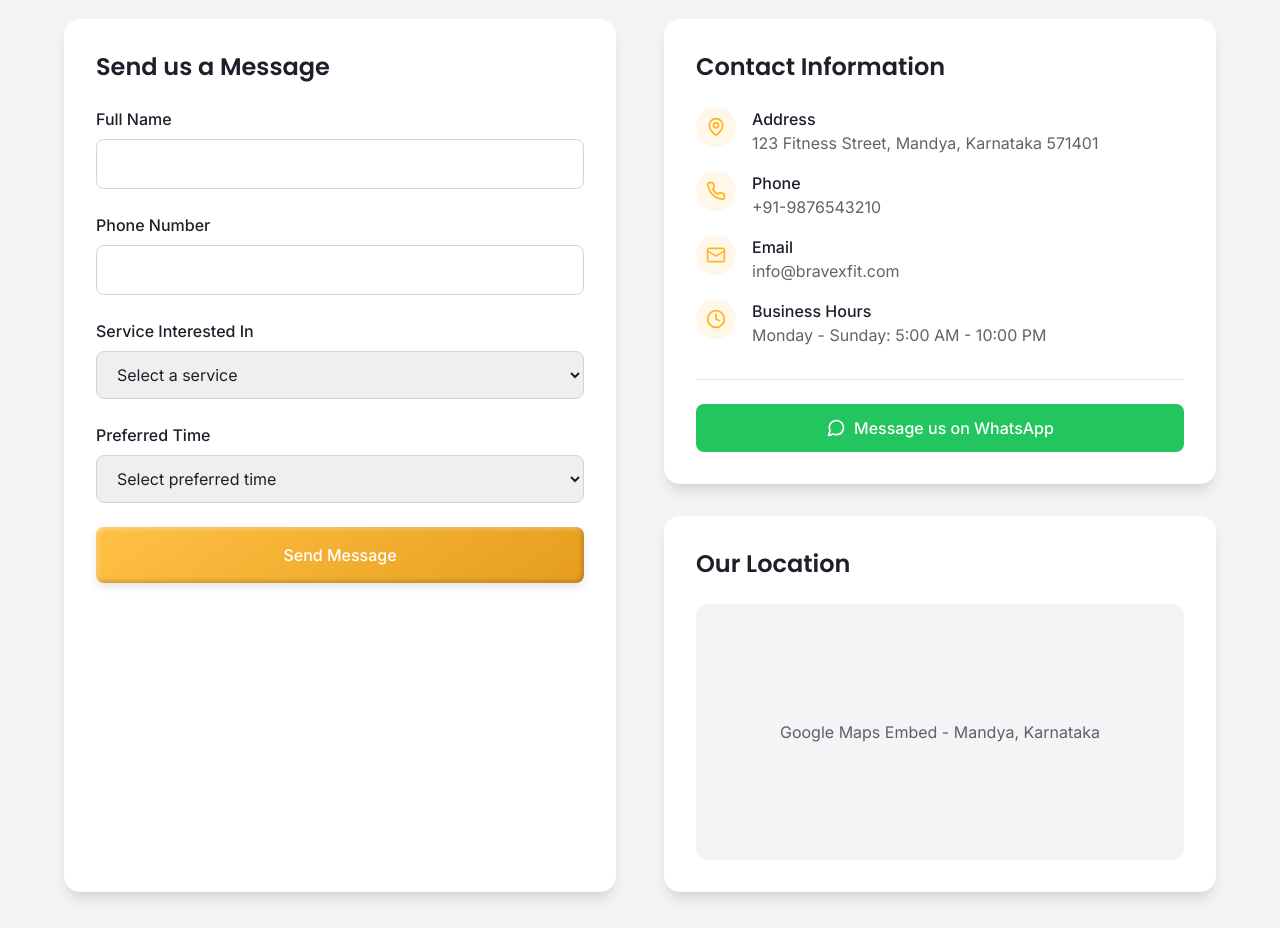
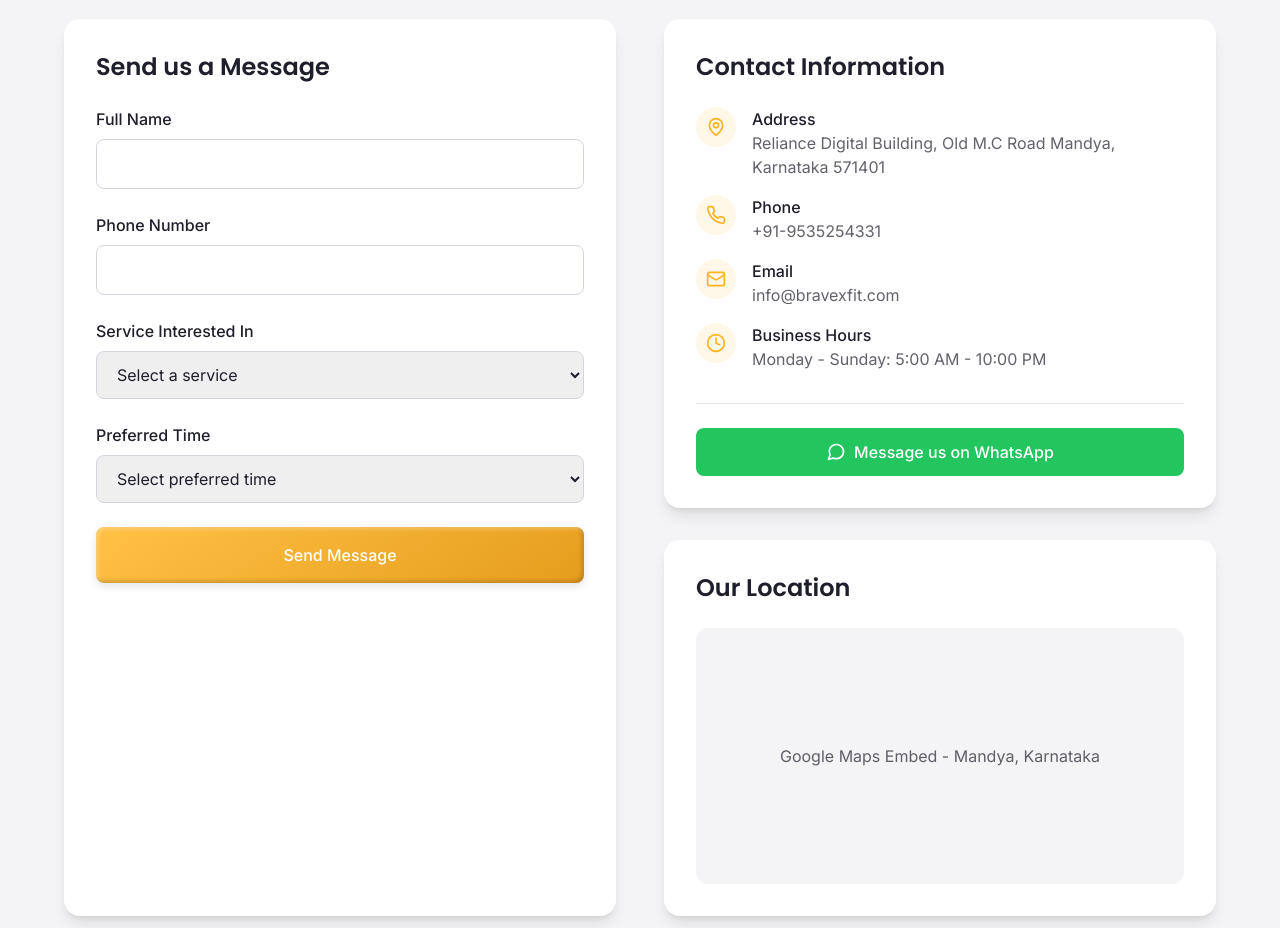
Before and after one commit to tejasgowda04/BraveX-FIT, a plain HTML site: page index.html in a window 1280 px wide. Shown: the part 5320-6248 px from the top of the page. Drawn offline with nearby package versions, Linux system fonts and the light colour scheme.

Commit message:
Update index.html

```diff
--- a/index.html
+++ b/index.html
@@ -763,7 +763,7 @@
                                 </div>
                                 <div>
                                     <h4 class="font-medium text-dark-steel">Address</h4>
-                                    <p class="text-dark-steel/70">123 Fitness Street, Mandya, Karnataka 571401</p>
+                                    <p class="text-dark-steel/70">Reliance Digital Building, Old M.C Road Mandya, Karnataka 571401</p>
                                 </div>
                             </div>
 
@@ -775,7 +775,7 @@
                                 </div>
                                 <div>
                                     <h4 class="font-medium text-dark-steel">Phone</h4>
-                                    <p class="text-dark-steel/70">+91-9876543210</p>
+                                    <p class="text-dark-steel/70">+91-9535254331</p>
                                 </div>
                             </div>
 
```
